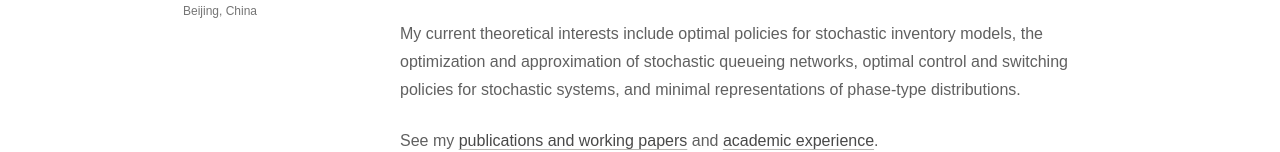
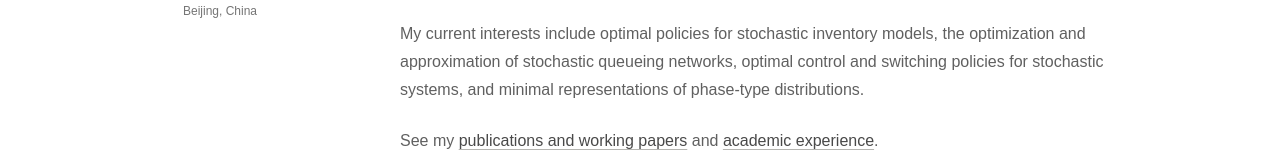
Before and after one commit to dachengyao-01/dachengyao-01.github.io, a plain HTML site: page index.html in a window 1280 px wide. Shown: the part 651-803 px from the top of the page. Drawn offline with Linux system fonts and the light colour scheme.

Commit message:
Simplify the current research interests wording

```diff
--- a/index.html
+++ b/index.html
@@ -55,7 +55,7 @@
       <section aria-labelledby="interests-title">
         <h2 id="interests-title">Research Interests</h2>
         <p>My research focuses on <strong>inventory management</strong>, <strong>queueing models</strong>, and <strong>stochastic optimal control</strong>, with particular interest in the application of <strong>data-driven methods and machine learning</strong> to these areas.</p>
-        <p>My current theoretical interests include optimal policies for stochastic inventory models, the optimization and approximation of stochastic queueing networks, optimal control and switching policies for stochastic systems, and minimal representations of phase-type distributions.</p>
+        <p>My current interests include optimal policies for stochastic inventory models, the optimization and approximation of stochastic queueing networks, optimal control and switching policies for stochastic systems, and minimal representations of phase-type distributions.</p>
         <p>See my <a href="research/">publications and working papers</a> and <a href="background/">academic experience</a>.</p>
       </section>
       <section aria-labelledby="contact-title">
```
